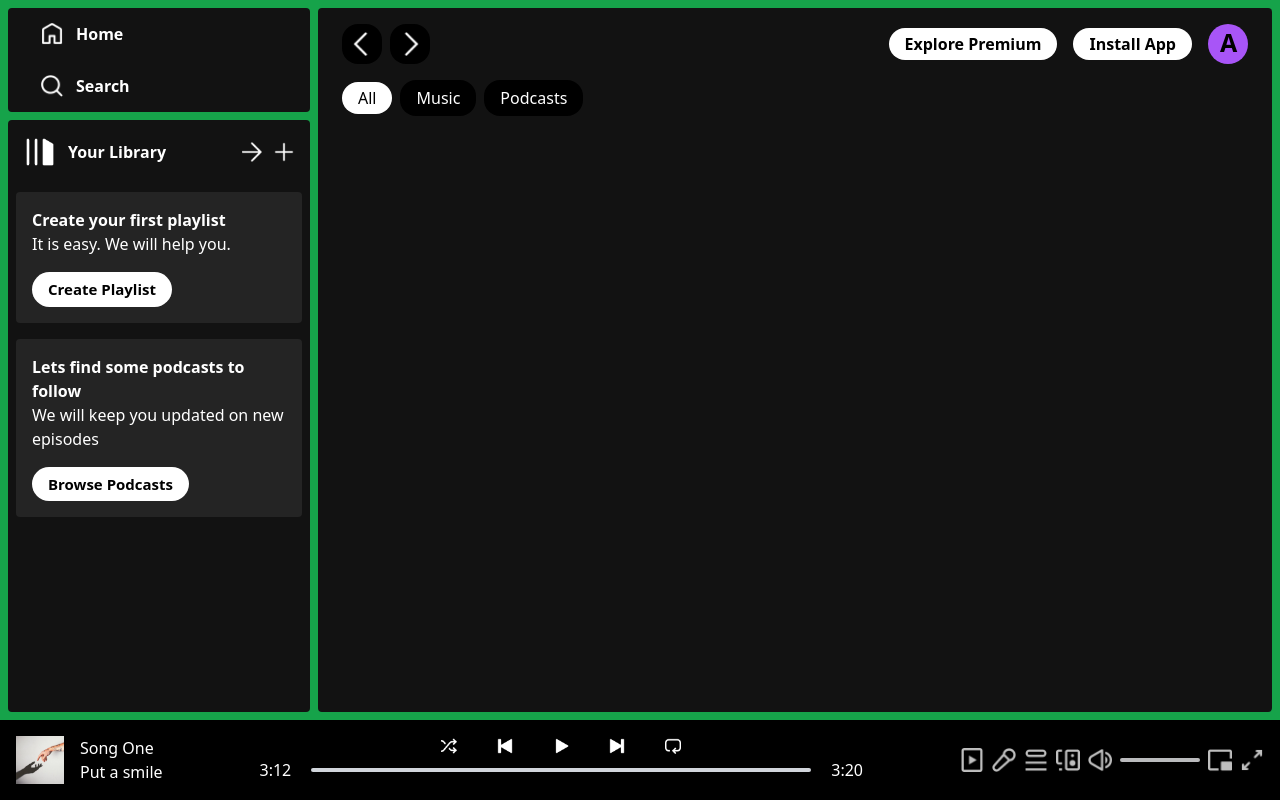
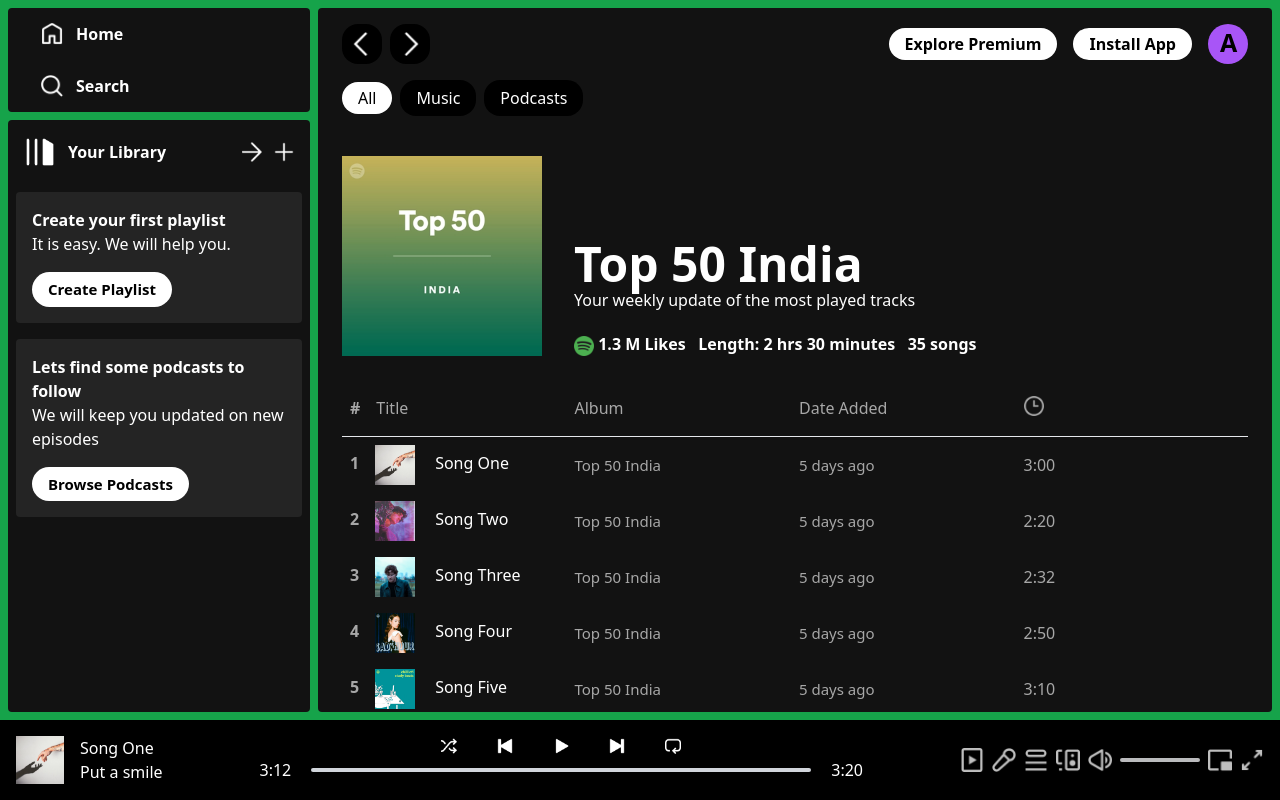
Before and after one commit to ashimaakash03/react-spotify-app, a React (Vite) app: page /album/1 in a window 1280 px wide. Built offline with nearby package versions, Linux system fonts and the light colour scheme.

Commit message:
completed album details page

```diff
--- a/src/components/DisplayAlbum.jsx
+++ b/src/components/DisplayAlbum.jsx
@@ -1,11 +1,55 @@
 //import React from 'react'
 
+import { useParams } from "react-router-dom";
 import Navbar from "./Navbar";
+import { albumsData, assets, songsData } from "../assets/assets";
 
 const DisplayAlbum = () => {
+  const { id } = useParams();
+  const albumData = albumsData[id];
+  console.log(albumData);
+
   return (
     <>
       <Navbar />
+      <div className="mt-10 flex gap-8 flex-col md:flex-row md:items-end">
+        <img src={albumData.image} height={200} width={200} alt="" />
+        <div className="flex flex-col">
+          <h1 className="text-5xl font-bold">{albumData.name}</h1>
+          <h4>{albumData.desc}</h4>
+          <p className="mt-5">
+            <img className="inline-block w-5" src={assets.spotify_logo} />
+            &nbsp;
+            <b className="gap-10">1.3 M Likes &nbsp; </b>
+            <b>Length: 2 hrs 30 minutes &nbsp; </b>
+            <b>35 songs</b>
+          </p>
+        </div>
+      </div>
+      <div className="grid grid-cols-3 sm:grid-cols-4 mt-10 mb-4 pl-2 text-[#a7a7a7]">
+        <p>
+          <b className="mr-4">#</b>Title
+        </p>
+        <p>Album</p>
+        <p className="hidden sm:block">Date Added</p>
+        <img className="w-5" src={assets.clock_icon} alt="" />
+      </div>
+      <hr />
+      {songsData.map((item, index) => (
+        <div
+          key={index}
+          className="grid grid-cols-3 sm:grid-cols-4 gap-2 p-2 items-center text-[#a7a7a7] hover:bg-[#ffffff26] cursor-pointer"
+        >
+          <p className="text-white">
+            <b className="mr-4 text-[#a7a7a7]">{index + 1}</b>
+            <img className="inline-block w-10 mr-5" src={item.image} alt="" />
+            {item.name}
+          </p>
+          <p className="text-[15px]">{albumData.name}</p>
+          <p className="text-[15px] hidden sm:block">5 days ago</p>
+          <p>{item.duration}</p>
+        </div>
+      ))}
     </>
   );
 };
```
